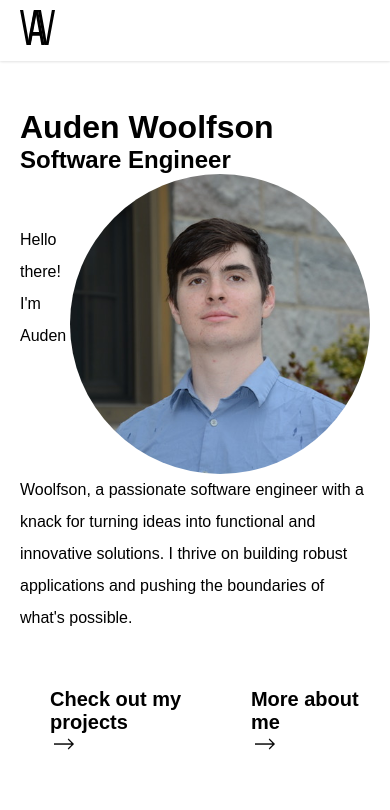
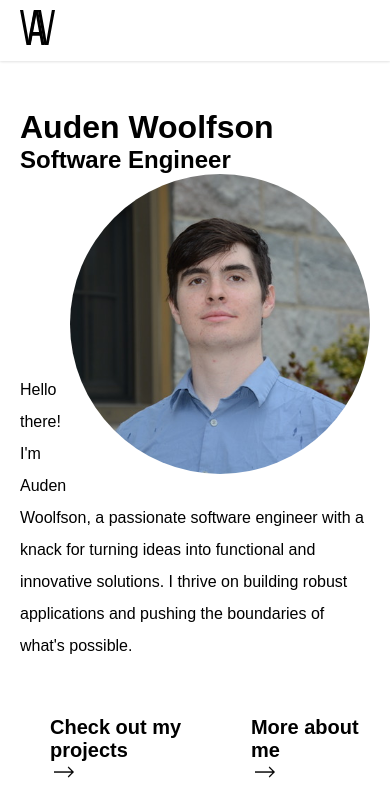
Before and after one commit to awoolfson/professional-site-fe, a React (Create React App) app: page / in a window 390 px wide. Shown: the top 810 px of the page. Built offline with nearby package versions, Linux system fonts and the light colour scheme.

Commit message:
more mobile testing

```diff
--- a/src/App.css
+++ b/src/App.css
@@ -240,15 +240,15 @@
   float: right;
  }
 
- @media(max-width: 1000px) {
+ .app-body-1 {
+  margin-top: 50px;
+  line-height: 2;
+ }
+
+ @media (max-width: 1000px) {
   .app-body-1 {
     margin-top: 200px;
   }
- }
-
- .app-body-1 {
-  margin-top: 50px;
-  line-height: 2;
  }
 
  .link-arrow {
```
